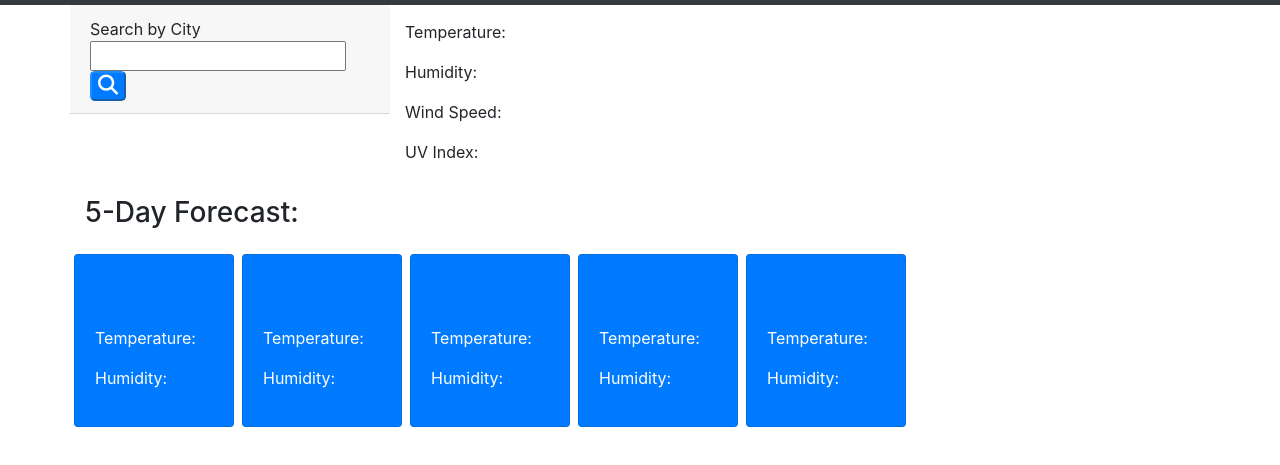
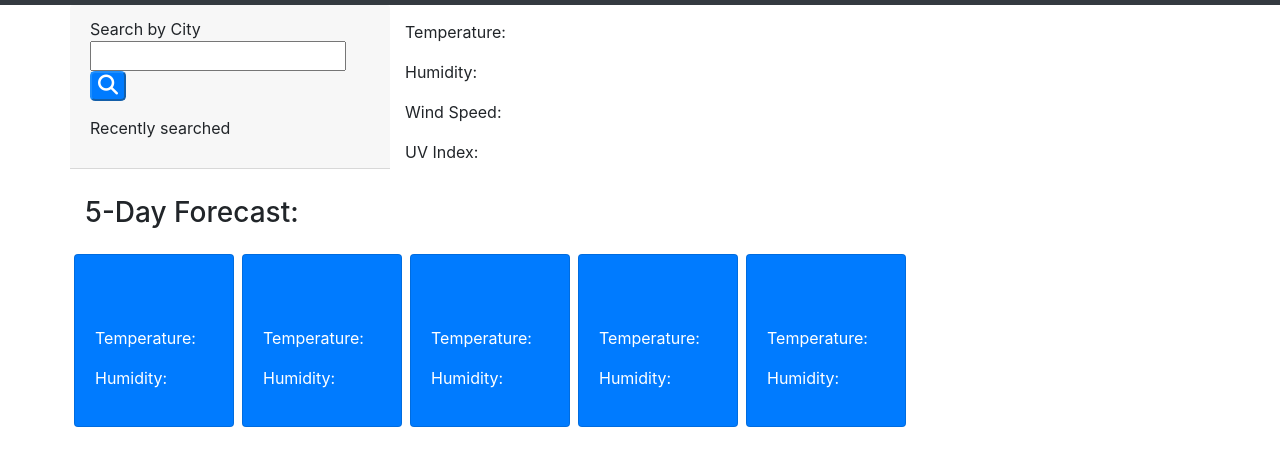
Before and after one commit to jakech617/weather-app, a plain HTML site: page index.html in a window 1280 px wide. Shown: the part 69-534 px from the top of the page. Drawn offline with nearby package versions, Linux system fonts and the light colour scheme.

Commit message:
added recently searched text underneath the search bar

```diff
--- a/index.html
+++ b/index.html
@@ -25,7 +25,8 @@
         Search by City
         <input id="inputCity">
         <button class="bg-primary" id="searchBtn"><i class="fas fa-search"></i></button>
-      <ul id="searchedCity" class="list-group list-group-flush" style="list-style-type: none; padding-left: 10%;"></ul>
+        <p id="recently-searched">Recently searched</p>
+        <ul id="searchedCity" class="list-group list-group-flush" style="list-style-type: none; padding-left: 10%;"></ul>
       </div>
     </div>
 
```
